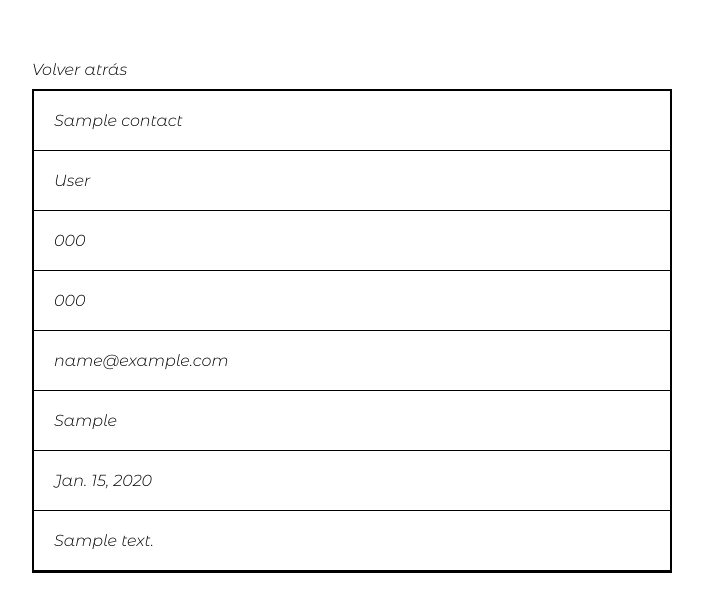
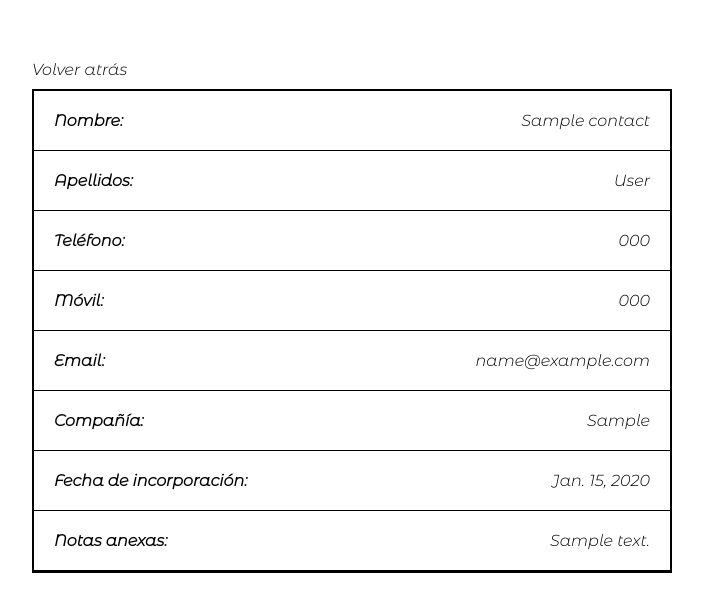
Before and after one commit to DiegoAndresMarmota/DB_Relations_Django, a Django app: page /contact/view/1 in a window 1280 px wide; the page is wider, and only the part inside the window is pictured. Shown: the part 80-692 px from the top of that part, without its empty margins (338-1041 px from the left). Run offline with Django 4.2, Linux system fonts and the light colour scheme; tables that the repository leaves empty hold one stand-in row (values such as "Sample post").

Commit message:
Etiquetado de variables.contact

```diff
--- a/agenda_contactos/templates/contact/detail.html
+++ b/agenda_contactos/templates/contact/detail.html
@@ -7,13 +7,13 @@
 {%block 'content' %}
 <span class="aux-btns"><a href="{% url 'contact' %}">Volver atrás</a></span>
 <ul class="list">
-    <li>{{contact.name}}</li>
-    <li>{{contact.last_name}}</li>
-    <li>{{contact.phone}}</li>
-    <li>{{contact.mobile}}</li>
-    <li>{{contact.email}}</li>
-    <li>{{contact.company}}</li>
-    <li>{{contact.date}}</li>
-    <li>{{contact.notes}}</li>
+    <li><b>Nombre: </b>{{contact.name}}</li>
+    <li><b>Apellidos: </b>{{contact.last_name}}</li>
+    <li><b>Teléfono: </b>{{contact.phone}}</li>
+    <li><b>Móvil: </b>{{contact.mobile}}</li>
+    <li><b>Email: </b>{{contact.email}}</li>
+    <li><b>Compañía: </b>{{contact.company}}</li>
+    <li><b>Fecha de incorporación: </b>{{contact.date}}</li>
+    <li><b>Notas anexas: </b>{{contact.notes}}</li>
 </ul>
 {% endblock %}
```
